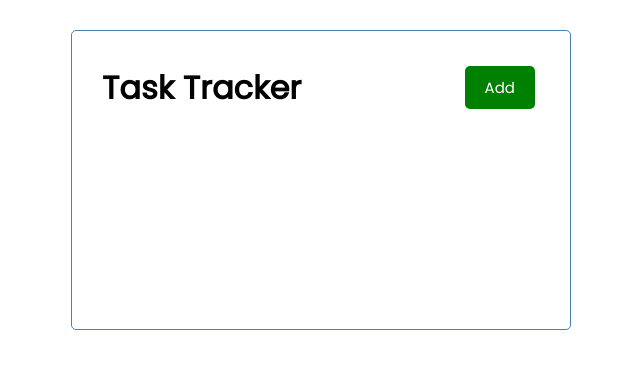
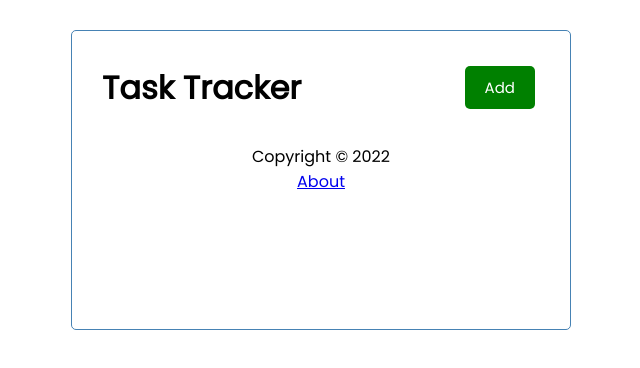
Before and after one commit to jackfros-glitch/task-tracker, a React (Create React App) app in the folder frontend/: page / in a window 1280 px wide. Shown: the top 368 px of the page, without its empty margins (319-959 px from the left). Built offline with nearby package versions, Linux system fonts and the light colour scheme.

Commit message:
feat Add footer component

```diff
--- /dev/null
+++ b/frontend/src/components/Footer.js
@@ -0,0 +1,10 @@
+import { Link } from 'react-router-dom'
+
+export default function Footer(){
+  return (
+    <footer className='footer'>
+        <p>Copyright &copy; 2022</p>
+        <Link to='/about'>About</Link>
+    </footer>
+  )
+}
--- a/frontend/src/pages/Home.js
+++ b/frontend/src/pages/Home.js
@@ -1,10 +1,12 @@
 import Header  from "../components/Header"
+import Footer from "../components/Footer"
 
 const Home = () => {
   return (
 
       <div className="container">
         <Header  title='Task Tracker'/>
+        <Footer/>
       </div>
   )
 }
```
